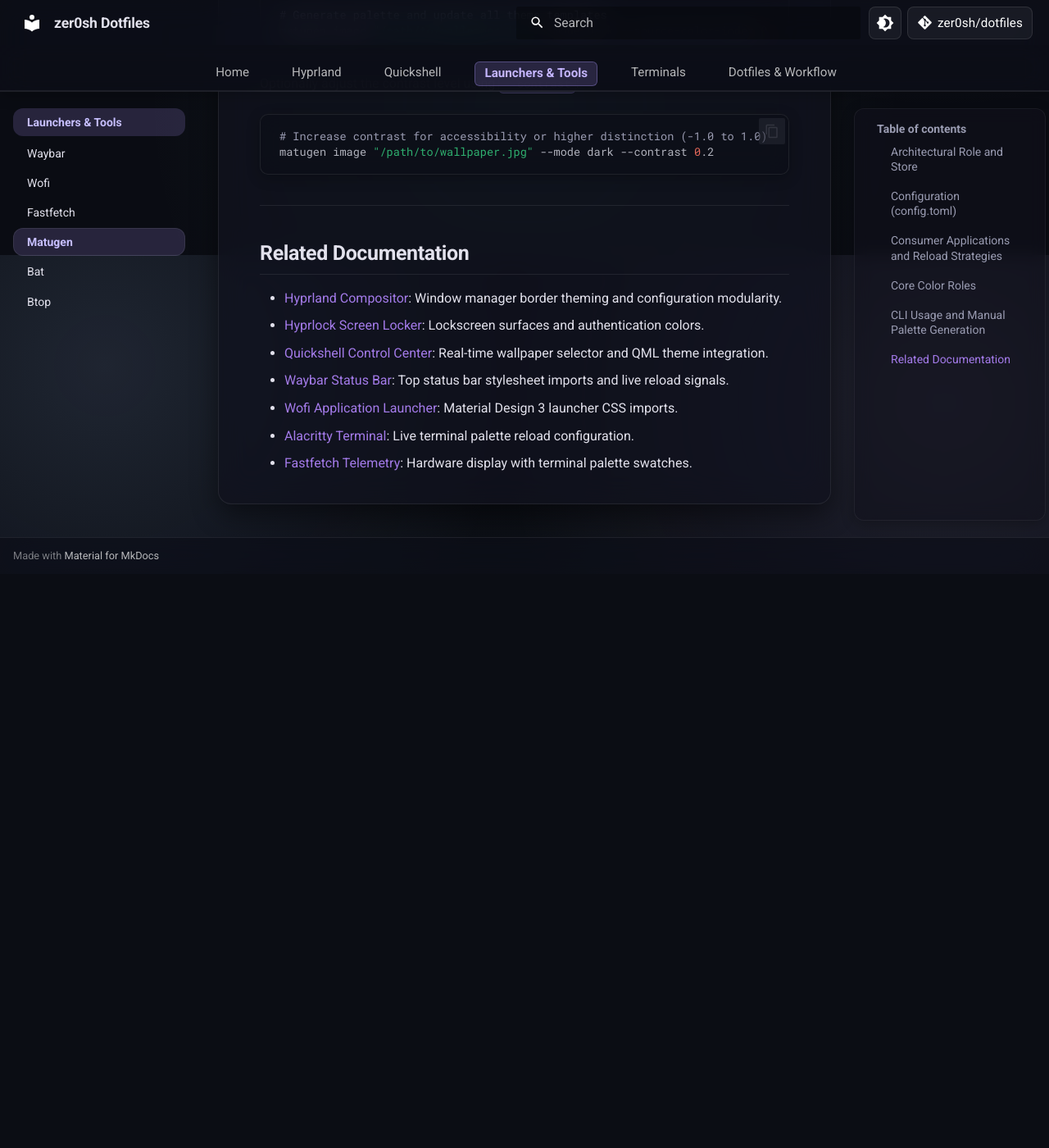
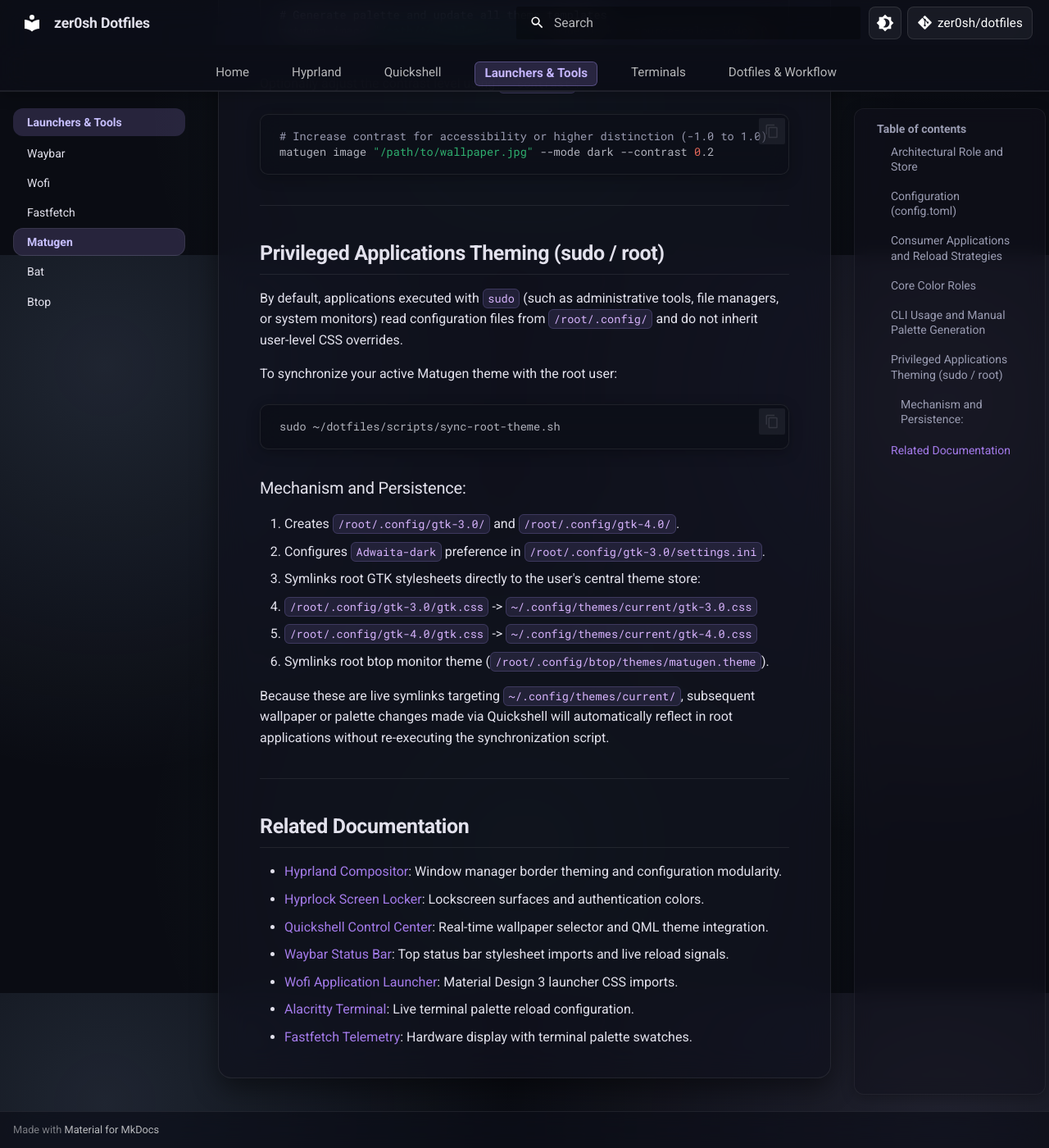
Before and after one commit to zer0sh/dotfiles, an MkDocs documentation site: the page built from docs/apps/matugen.md, in a window 1280 px wide and 1400 px high, scrolled down 4189 px. Shown: the whole window at 82% size. Built offline with MkDocs 1.6.1 and Material for MkDocs 9.7.7, drawn with Linux system fonts in a browser that asks for light colours; comment, search, counter and statistics services are not loaded; before the commit the page ends 4889 px from its top, so only the background shows below that.

Commit message:
feat(themes): add root theme synchronization script and documentation

````diff
--- a/docs/apps/matugen.md
+++ b/docs/apps/matugen.md
@@ -148,6 +148,28 @@ matugen image "/path/to/wallpaper.jpg" --mode dark --contrast 0.2
 
 ---
 
+## Privileged Applications Theming (sudo / root)
+
+By default, applications executed with `sudo` (such as administrative tools, file managers, or system monitors) read configuration files from `/root/.config/` and do not inherit user-level CSS overrides.
+
+To synchronize your active Matugen theme with the root user:
+
+```bash
+sudo ~/dotfiles/scripts/sync-root-theme.sh
+```
+
+### Mechanism and Persistence:
+1. Creates `/root/.config/gtk-3.0/` and `/root/.config/gtk-4.0/`.
+2. Configures `Adwaita-dark` preference in `/root/.config/gtk-3.0/settings.ini`.
+3. Symlinks root GTK stylesheets directly to the user's central theme store:
+   * `/root/.config/gtk-3.0/gtk.css` -> `~/.config/themes/current/gtk-3.0.css`
+   * `/root/.config/gtk-4.0/gtk.css` -> `~/.config/themes/current/gtk-4.0.css`
+4. Symlinks root btop monitor theme (`/root/.config/btop/themes/matugen.theme`).
+
+Because these are live symlinks targeting `~/.config/themes/current/`, subsequent wallpaper or palette changes made via Quickshell will automatically reflect in root applications without re-executing the synchronization script.
+
+---
+
 ## Related Documentation
 
 * [Hyprland Compositor](../hyprland/index.md): Window manager border theming and configuration modularity.
````
Also changed, not shown: 2 other files.
